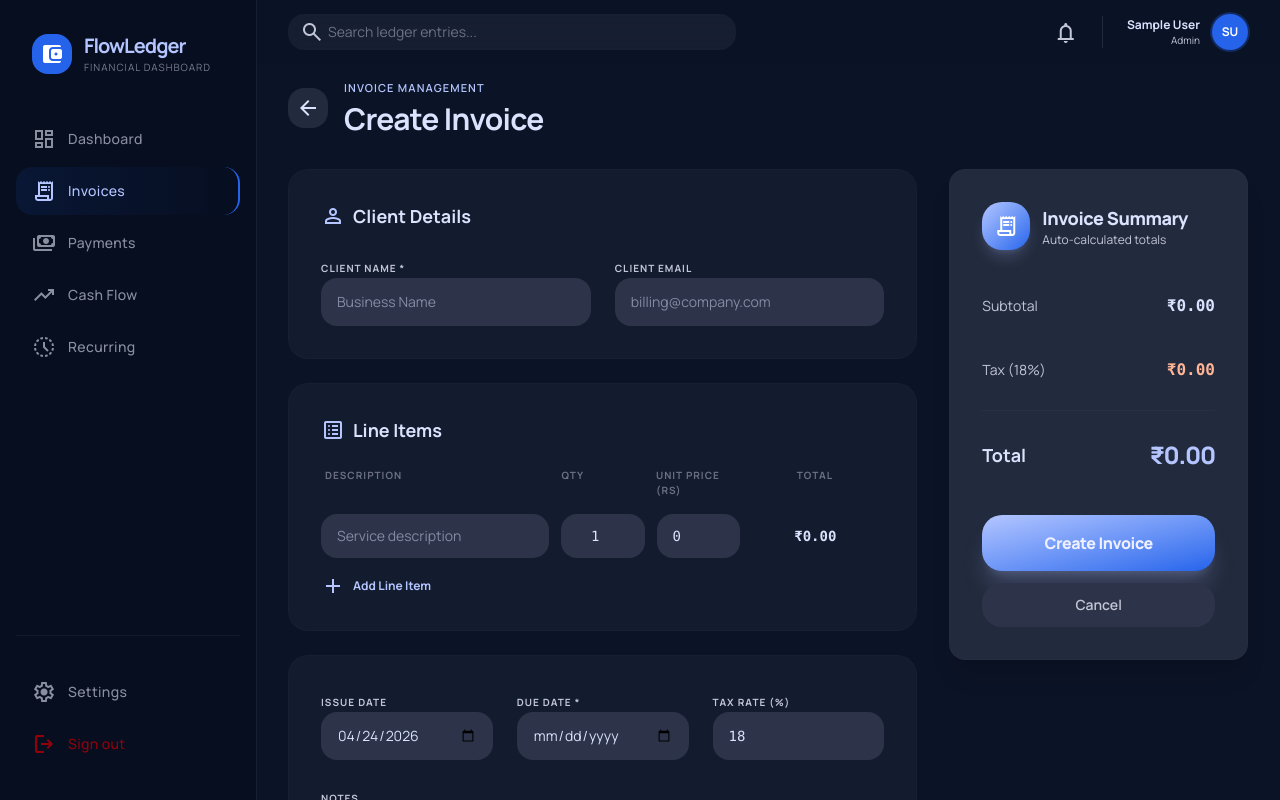
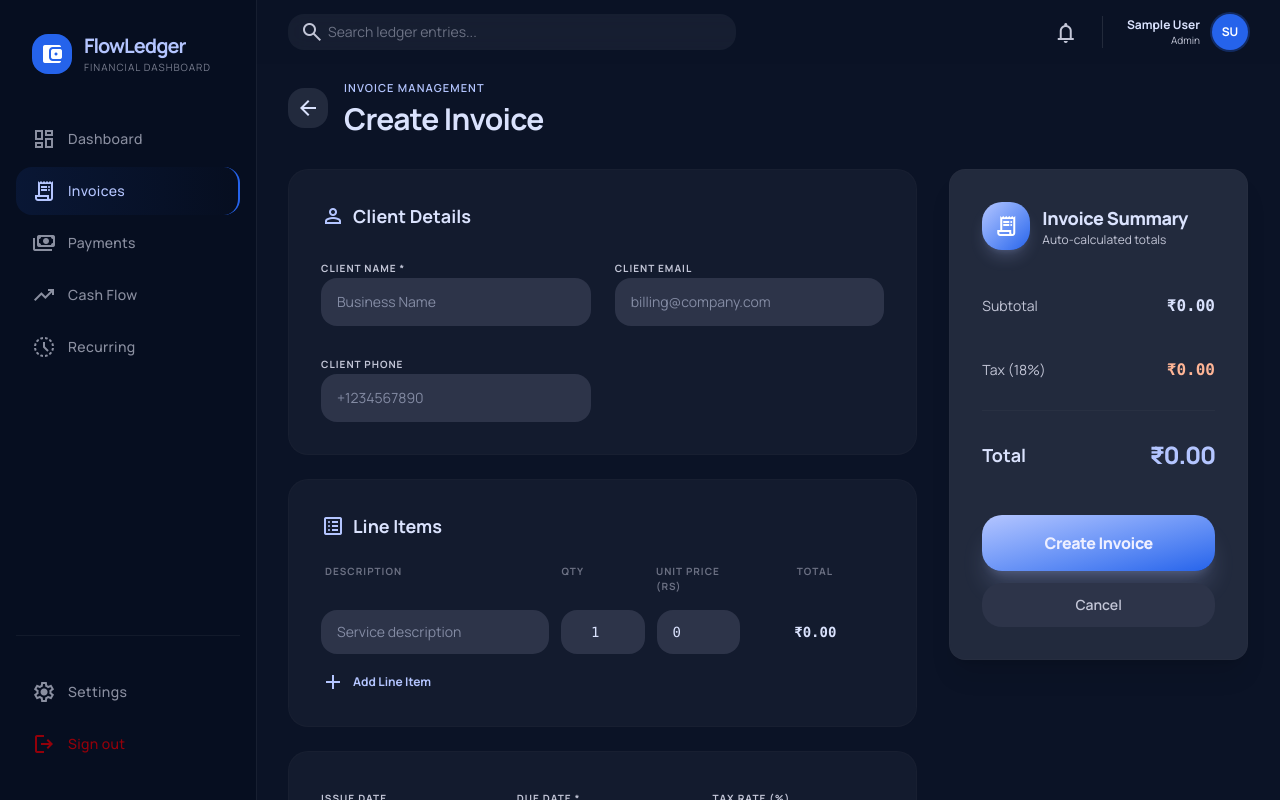
Before and after one commit to Jivan-Patel/flowLedger, a React (Vite) app in the folder frontend/: page /invoices/new in a window 1280 px wide. Shown: the top 800 px of the page. Built offline with nearby package versions, Linux system fonts and the light colour scheme; no server answers; sample sign-in values are in the browser's storage.

Commit message:
feat(invoice): add WhatsApp payment reminder integration

```diff
--- a/frontend/src/pages/InvoiceDetail.jsx
+++ b/frontend/src/pages/InvoiceDetail.jsx
@@ -2,6 +2,7 @@ import { useEffect, useState } from 'react'
 import { useParams, useNavigate, Link } from 'react-router-dom'
 import { invoiceService } from '../services/invoiceService'
 import { formatCurrency, formatDate } from '../utils/format'
+import { generateWhatsAppLink } from '../utils/whatsapp'
 
 const statusConfig = {
   paid: { bg: 'bg-green-500/10', text: 'text-green-400', border: 'border-green-500/20', icon: 'check_circle' },
@@ -43,6 +44,16 @@ export default function InvoiceDetail() {
     }
   }
 
+  const handleWhatsApp = () => {
+    if (!invoice.client.phoneNumber) {
+      alert("Client phone number is missing. Please edit the invoice to add it.")
+      return
+    }
+    const text = `Hi ${invoice.client.name}, this is a reminder that your invoice of ₹${invoice.total}, due on ${formatDate(invoice.dueDate)}, is pending. Kindly complete the payment. Thank you.`
+    const url = generateWhatsAppLink(invoice.client.phoneNumber, text)
+    window.open(url, '_blank')
+  }
+
   return (
     <div className="max-w-5xl mx-auto space-y-8 animate-fade-in">
       <div className="flex items-center justify-between flex-wrap gap-4">
@@ -56,6 +67,11 @@ export default function InvoiceDetail() {
           </div>
         </div>
         <div className="flex items-center gap-3">
+          {(invoice.status === 'pending' || invoice.status === 'overdue') && (
+            <button onClick={handleWhatsApp} className="flex items-center gap-2 px-5 py-2.5 bg-green-500 text-white font-bold text-sm rounded-lg hover:bg-green-600 transition-all shadow-lg shadow-green-500/20">
+              <span className="material-symbols-outlined text-lg">chat</span> Send Reminder
+            </button>
+          )}
           {invoice.status !== 'paid' && (
             <button onClick={handleMarkPaid} className="flex items-center gap-2 px-5 py-2.5 bg-green-500/10 text-green-400 font-bold text-sm rounded-lg border border-green-500/20 hover:bg-green-500/20 transition-all">
               <span className="material-symbols-outlined text-lg">check_circle</span> Mark as Paid
@@ -90,7 +106,8 @@ export default function InvoiceDetail() {
           <div className="bg-surface-low rounded-xl p-8 border border-outline-variant/10">
             <h3 className="text-sm font-bold uppercase tracking-widest text-on-surface-variant/50 mb-4">Bill To</h3>
             <p className="text-lg font-bold text-on-surface">{invoice.client.name}</p>
-            <p className="text-sm text-on-surface-variant">{invoice.client.email}</p>
+            {invoice.client.email && <p className="text-sm text-on-surface-variant">{invoice.client.email}</p>}
+            {invoice.client.phoneNumber && <p className="text-sm text-on-surface-variant mt-1">{invoice.client.phoneNumber}</p>}
           </div>
           {/* Line Items */}
           <div className="bg-surface-low rounded-xl overflow-hidden border border-outline-variant/10">
--- a/frontend/src/pages/InvoiceForm.jsx
+++ b/frontend/src/pages/InvoiceForm.jsx
@@ -11,7 +11,7 @@ export default function InvoiceForm() {
 	const isEdit = !!id
 
 	const [form, setForm] = useState({
-		client: { name: '', email: '' },
+		client: { name: '', email: '', phoneNumber: '' },
 		lineItems: [{ ...emptyLine }],
 		taxRate: 18,
 		dueDate: '',
@@ -103,6 +103,14 @@ export default function InvoiceForm() {
 									className="w-full bg-surface-highest border-none rounded-lg px-4 py-3.5 text-sm focus:ring-1 focus:ring-primary/40"
 									placeholder="billing@company.com" type="email"
 									value={form.client.email} onChange={e => setForm(f => ({ ...f, client: { ...f.client, email: e.target.value } }))}
+								/>
+							</div>
+							<div className="space-y-2">
+								<label className="text-[10px] uppercase tracking-widest font-bold text-on-surface-variant">Client Phone</label>
+								<input
+									className="w-full bg-surface-highest border-none rounded-lg px-4 py-3.5 text-sm focus:ring-1 focus:ring-primary/40"
+									placeholder="+1234567890" type="tel"
+									value={form.client.phoneNumber} onChange={e => setForm(f => ({ ...f, client: { ...f.client, phoneNumber: e.target.value } }))}
 								/>
 							</div>
 						</div>
--- /dev/null
+++ b/frontend/src/utils/whatsapp.js
@@ -0,0 +1,5 @@
+export const generateWhatsAppLink = (phone, text) => {
+	const cleanedPhone = phone.replace(/\D/g, '')
+	const encodedText = encodeURIComponent(text)
+	return `https://wa.me/${cleanedPhone}?text=${encodedText}`
+}
```
Also changed, not shown: 1 other file (tests, documents, lock files or other folders).
